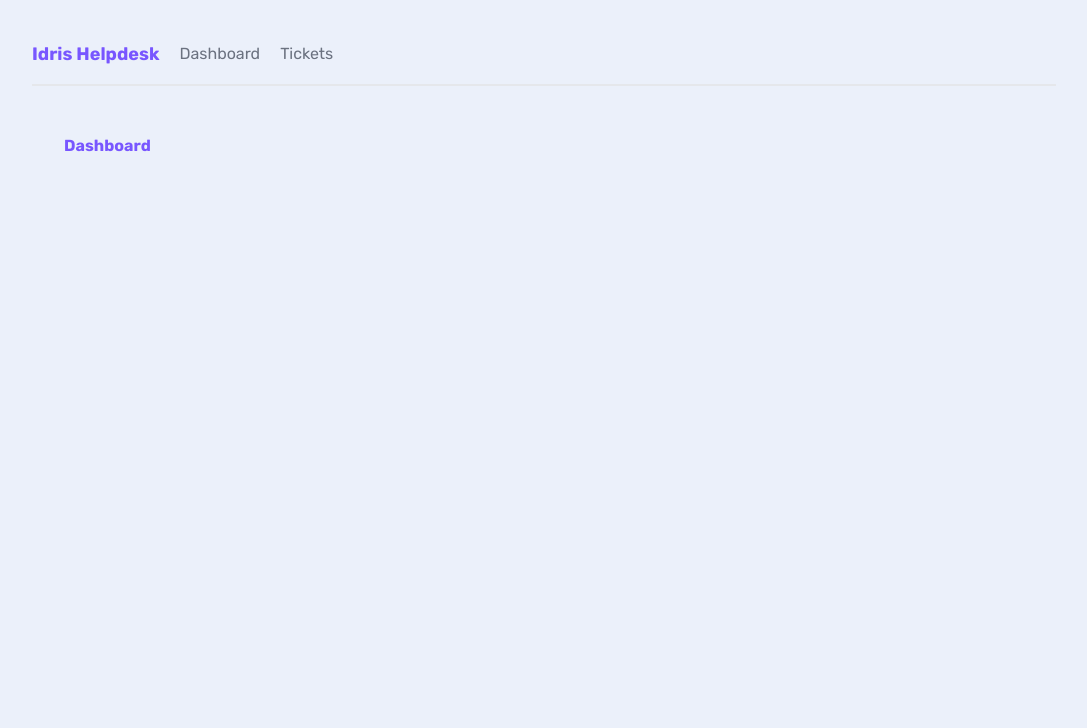
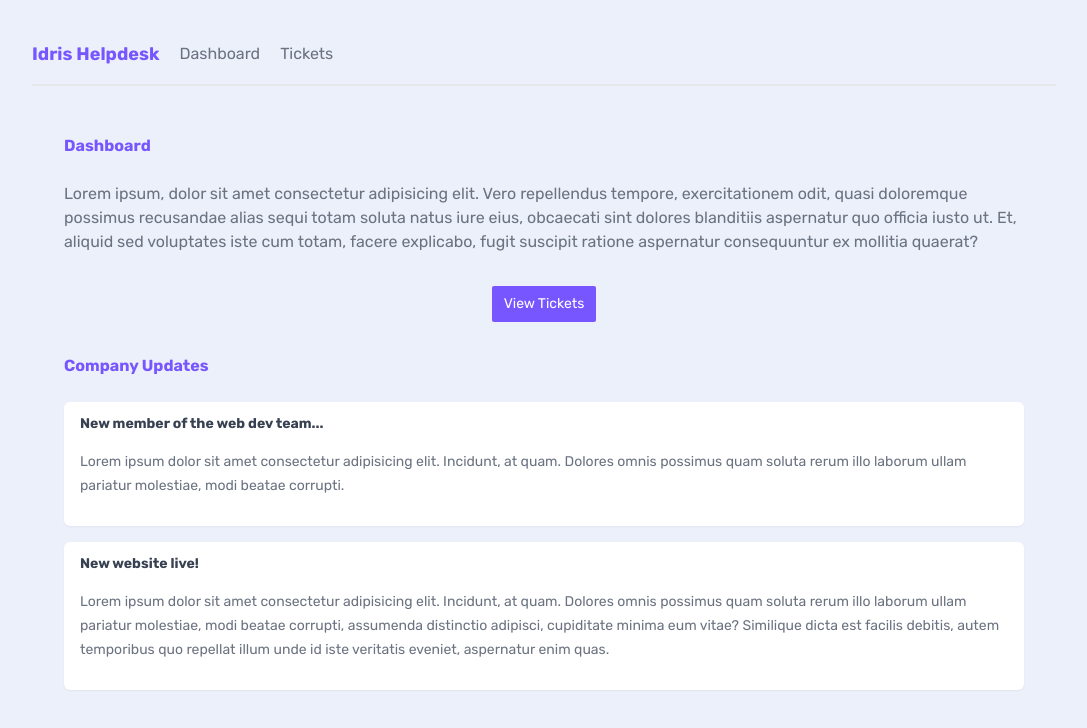
Before and after one commit to hajimon54/idris-helpdesk, a Next.js app: page / in a window 1280 px wide. Shown: the top 728 px of the page, without its empty margins (96-1183 px from the left). Built offline with nearby package versions, Linux system fonts and the light colour scheme.

Commit message:
I have now added an information board for the company on the dashboard as well as added a tickets button to view all the tickets on the dashboard webpage

```diff
--- a/app/page.jsx
+++ b/app/page.jsx
@@ -1,7 +1,45 @@
+import Link from "next/link";
+
 export default function Home() {
   return (
     <main>
       <h2>Dashboard</h2>
+      <p>
+        Lorem ipsum, dolor sit amet consectetur adipisicing elit. Vero
+        repellendus tempore, exercitationem odit, quasi doloremque possimus
+        recusandae alias sequi totam soluta natus iure eius, obcaecati sint
+        dolores blanditiis aspernatur quo officia iusto ut. Et, aliquid sed
+        voluptates iste cum totam, facere explicabo, fugit suscipit ratione
+        aspernatur consequuntur ex mollitia quaerat?
+      </p>
+
+      <div className="flex justify-center my-8">
+        <Link href="/tickets">
+          <button className="btn-primary">View Tickets</button>
+        </Link>
+      </div>
+
+      <h2>Company Updates</h2>
+
+      <div className="card">
+        <h3>New member of the web dev team...</h3>
+        <p>
+          Lorem ipsum dolor sit amet consectetur adipisicing elit. Incidunt, at
+          quam. Dolores omnis possimus quam soluta rerum illo laborum ullam
+          pariatur molestiae, modi beatae corrupti.
+        </p>
+      </div>
+      <div className="card">
+        <h3>New website live!</h3>
+        <p>
+          Lorem ipsum dolor sit amet consectetur adipisicing elit. Incidunt, at
+          quam. Dolores omnis possimus quam soluta rerum illo laborum ullam
+          pariatur molestiae, modi beatae corrupti, assumenda distinctio
+          adipisci, cupiditate minima eum vitae? Similique dicta est facilis
+          debitis, autem temporibus quo repellat illum unde id iste veritatis
+          eveniet, aspernatur enim quas.
+        </p>
+      </div>
     </main>
   );
 }
--- a/app/tickets/create/CreateForm.jsx
+++ b/app/tickets/create/CreateForm.jsx
@@ -24,10 +24,11 @@
     const res = await fetch("http://localhost:4000/tickets", {
       method: "POST",
       headers: { "Content-Type": "application/json" },
-      body: JSON.stringify,
+      body: JSON.stringify(ticket),
     });
 
     if (res.status === 201) {
+      router.refresh();
       router.push("/tickets");
     }
   };
```
Also changed, not shown: _data/db.json (+7 -0 lines).
